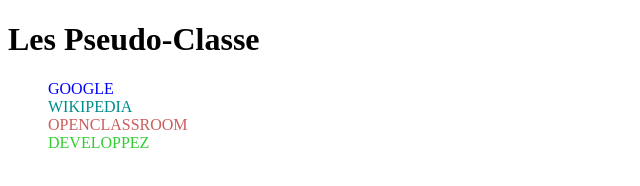
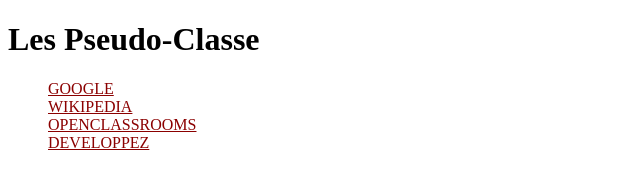
Before and after one commit to LSedy/WebClient, a plain HTML site: page HTML/pseudo-classeEXO/index.html in a window 1280 px wide. Shown: the whole page, without its empty margins (0-640 px from the left). Drawn offline with Linux system fonts and the light colour scheme.

Commit message:
add color & pseudo-class almort terminated

```diff
--- a/HTML/pseudo-classeEXO/index.html
+++ b/HTML/pseudo-classeEXO/index.html
@@ -10,10 +10,10 @@
     <h1>Les Pseudo-Classe</h1>
 
    <ul>
-       <li id="goo">GOOGLE</li>
-       <li id="wik">WIKIPEDIA</li>
-       <li id="ope">OPENCLASSROOM</li>
-       <li id="dev">DEVELOPPEZ</li>
+       <li> <a href="https://www.google.fr/":link>GOOGLE</a></li>
+       <li> <a href="https://www.wikipedia.org/":visited>WIKIPEDIA</a></li>
+       <li> <a href="https://openclassrooms.com/fr/dashboard":hover>OPENCLASSROOMS</a></li>
+       <li> <a href="https://www.developpez.com/":active>DEVELOPPEZ</a></li>
    </ul>
 
 </body>
--- a/HTML/pseudo-classeEXO/styles.css
+++ b/HTML/pseudo-classeEXO/styles.css
@@ -11,15 +11,21 @@ ul {
     list-style-type: none;
 }
 
-#goo {
-    color: blue;
+a {
+    color: crimson;
 }
-#wik {
-    color: darkcyan;
+h1:hover {
+    color: crimson;
 }
-#ope {
+a:link {
+    color: darkred;
+}
+a:visited {
+    background-color: gray;
+}
+a:active {
+    color: firebrick;
+}
+a:hover {
     color: indianred;
 }
-#dev {
-    color: limegreen;
-}
```
